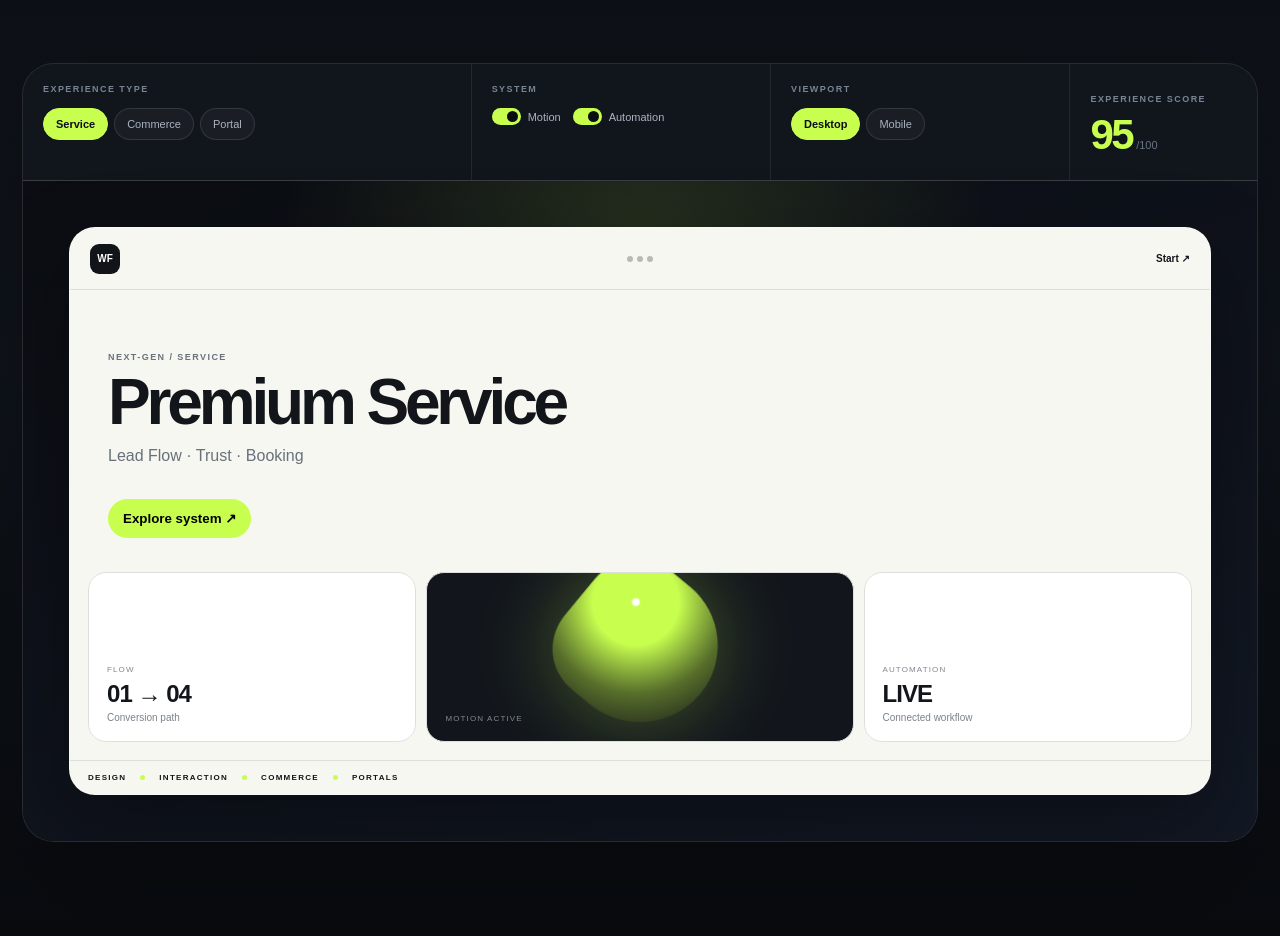
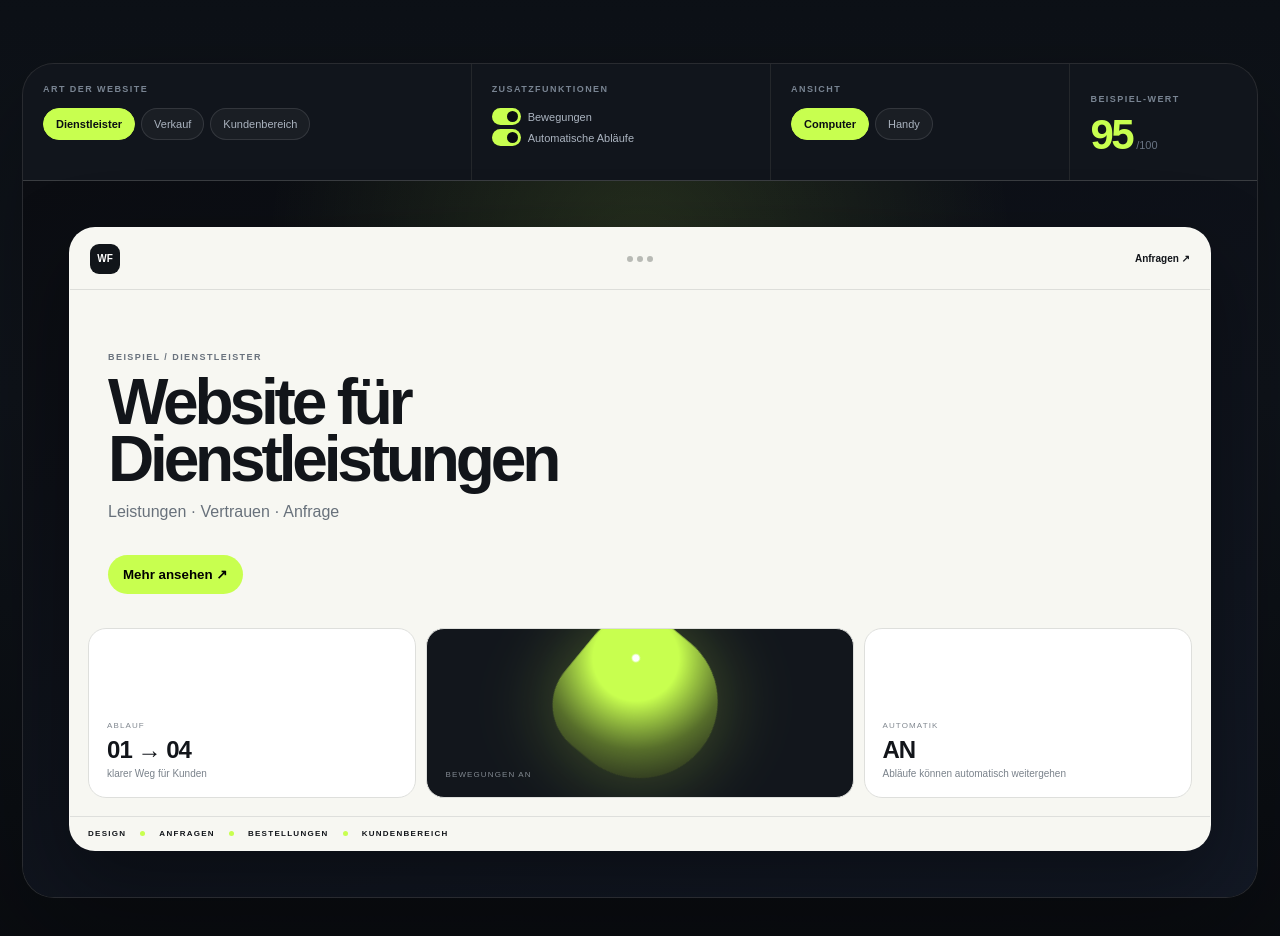
Before and after one commit to homann09-hue/webforge, a Next.js app: page / in a window 1280 px wide. Shown: the part 1340-2276 px from the top of the page. Built offline with nearby package versions, Linux system fonts and the light colour scheme; no server answers.

Commit message:
Simplify interactive showcase language

```diff
--- a/components/showcase-lab.tsx
+++ b/components/showcase-lab.tsx
@@ -4,9 +4,27 @@ import { useMemo, useState } from "react";
 import styles from "./showcase-lab.module.css";
 
 const archetypes = [
-  { id: "service", label: "Service", title: "Premium Service", accent: "#c8ff4f", copy: "Lead Flow · Trust · Booking" },
-  { id: "commerce", label: "Commerce", title: "Direct Commerce", accent: "#ff6b42", copy: "Products · Cart · Checkout" },
-  { id: "portal", label: "Portal", title: "Client Portal", accent: "#84a7ff", copy: "Projects · Files · Status" },
+  {
+    id: "service",
+    label: "Dienstleister",
+    title: "Website für Dienstleistungen",
+    accent: "#c8ff4f",
+    copy: "Leistungen · Vertrauen · Anfrage",
+  },
+  {
+    id: "commerce",
+    label: "Verkauf",
+    title: "Website mit Bestellsystem",
+    accent: "#ff6b42",
+    copy: "Produkte · Warenkorb · Bestellung",
+  },
+  {
+    id: "portal",
+    label: "Kundenbereich",
+    title: "Geschützter Kundenbereich",
+    accent: "#84a7ff",
+    copy: "Projekte · Dateien · aktueller Stand",
+  },
 ];
 
 export default function ShowcaseLab() {
@@ -21,36 +39,83 @@ export default function ShowcaseLab() {
     <div className={styles.lab} style={{ "--lab-accent": current.accent } as React.CSSProperties}>
       <div className={styles.controls}>
         <div className={styles.controlBlock}>
-          <small>EXPERIENCE TYPE</small>
-          <div className={styles.segmented}>{archetypes.map((item,index)=><button type="button" data-active={type===index} key={item.id} onClick={()=>setType(index)}>{item.label}</button>)}</div>
+          <small>ART DER WEBSITE</small>
+          <div className={styles.segmented}>
+            {archetypes.map((item, index) => (
+              <button type="button" data-active={type === index} key={item.id} onClick={() => setType(index)}>
+                {item.label}
+              </button>
+            ))}
+          </div>
         </div>
         <div className={styles.controlBlock}>
-          <small>SYSTEM</small>
-          <label className={styles.switch}><input type="checkbox" checked={motion} onChange={(e)=>setMotion(e.target.checked)} /><span />Motion</label>
-          <label className={styles.switch}><input type="checkbox" checked={automation} onChange={(e)=>setAutomation(e.target.checked)} /><span />Automation</label>
+          <small>ZUSATZFUNKTIONEN</small>
+          <label className={styles.switch}>
+            <input type="checkbox" checked={motion} onChange={(event) => setMotion(event.target.checked)} />
+            <span /> Bewegungen
+          </label>
+          <label className={styles.switch}>
+            <input type="checkbox" checked={automation} onChange={(event) => setAutomation(event.target.checked)} />
+            <span /> Automatische Abläufe
+          </label>
         </div>
         <div className={styles.controlBlock}>
-          <small>VIEWPORT</small>
-          <div className={styles.segmented}><button type="button" data-active={device==="desktop"} onClick={()=>setDevice("desktop")}>Desktop</button><button type="button" data-active={device==="mobile"} onClick={()=>setDevice("mobile")}>Mobile</button></div>
+          <small>ANSICHT</small>
+          <div className={styles.segmented}>
+            <button type="button" data-active={device === "desktop"} onClick={() => setDevice("desktop")}>
+              Computer
+            </button>
+            <button type="button" data-active={device === "mobile"} onClick={() => setDevice("mobile")}>
+              Handy
+            </button>
+          </div>
         </div>
-        <div className={styles.score}><small>EXPERIENCE SCORE</small><strong>{score}</strong><span>/100</span></div>
+        <div className={styles.score}>
+          <small>BEISPIEL-WERT</small>
+          <strong>{score}</strong>
+          <span>/100</span>
+        </div>
       </div>
 
       <div className={styles.previewWrap} data-device={device} data-motion={motion}>
         <div className={styles.preview}>
-          <div className={styles.previewTop}><span className={styles.mark}>WF</span><div><i/><i/><i/></div><b>Start ↗</b></div>
+          <div className={styles.previewTop}>
+            <span className={styles.mark}>WF</span>
+            <div>
+              <i />
+              <i />
+              <i />
+            </div>
+            <b>Anfragen ↗</b>
+          </div>
           <div className={styles.previewHero}>
-            <small>NEXT-GEN / {current.label.toUpperCase()}</small>
+            <small>BEISPIEL / {current.label.toUpperCase()}</small>
             <h3>{current.title}</h3>
             <p>{current.copy}</p>
-            <button type="button">Explore system ↗</button>
+            <button type="button">Mehr ansehen ↗</button>
           </div>
           <div className={styles.previewGrid}>
-            <article><small>FLOW</small><b>01 → 04</b><span>Conversion path</span></article>
-            <article className={styles.visualCard}><div className={styles.orb}/><small>{motion?"MOTION ACTIVE":"STATIC MODE"}</small></article>
-            <article><small>AUTOMATION</small><b>{automation?"LIVE":"OFF"}</b><span>{automation?"Connected workflow":"Manual process"}</span></article>
+            <article>
+              <small>ABLAUF</small>
+              <b>01 → 04</b>
+              <span>klarer Weg für Kunden</span>
+            </article>
+            <article className={styles.visualCard}>
+              <div className={styles.orb} />
+              <small>{motion ? "BEWEGUNGEN AN" : "OHNE BEWEGUNG"}</small>
+            </article>
+            <article>
+              <small>AUTOMATIK</small>
+              <b>{automation ? "AN" : "AUS"}</b>
+              <span>{automation ? "Abläufe können automatisch weitergehen" : "Schritte werden manuell erledigt"}</span>
+            </article>
           </div>
-          <div className={styles.ticker}><span>DESIGN</span><i/> <span>INTERACTION</span><i/> <span>COMMERCE</span><i/> <span>PORTALS</span></div>
+          <div className={styles.ticker}>
+            <span>DESIGN</span>
+            <i /> <span>ANFRAGEN</span>
+            <i /> <span>BESTELLUNGEN</span>
+            <i /> <span>KUNDENBEREICH</span>
+          </div>
         </div>
       </div>
     </div>
```
